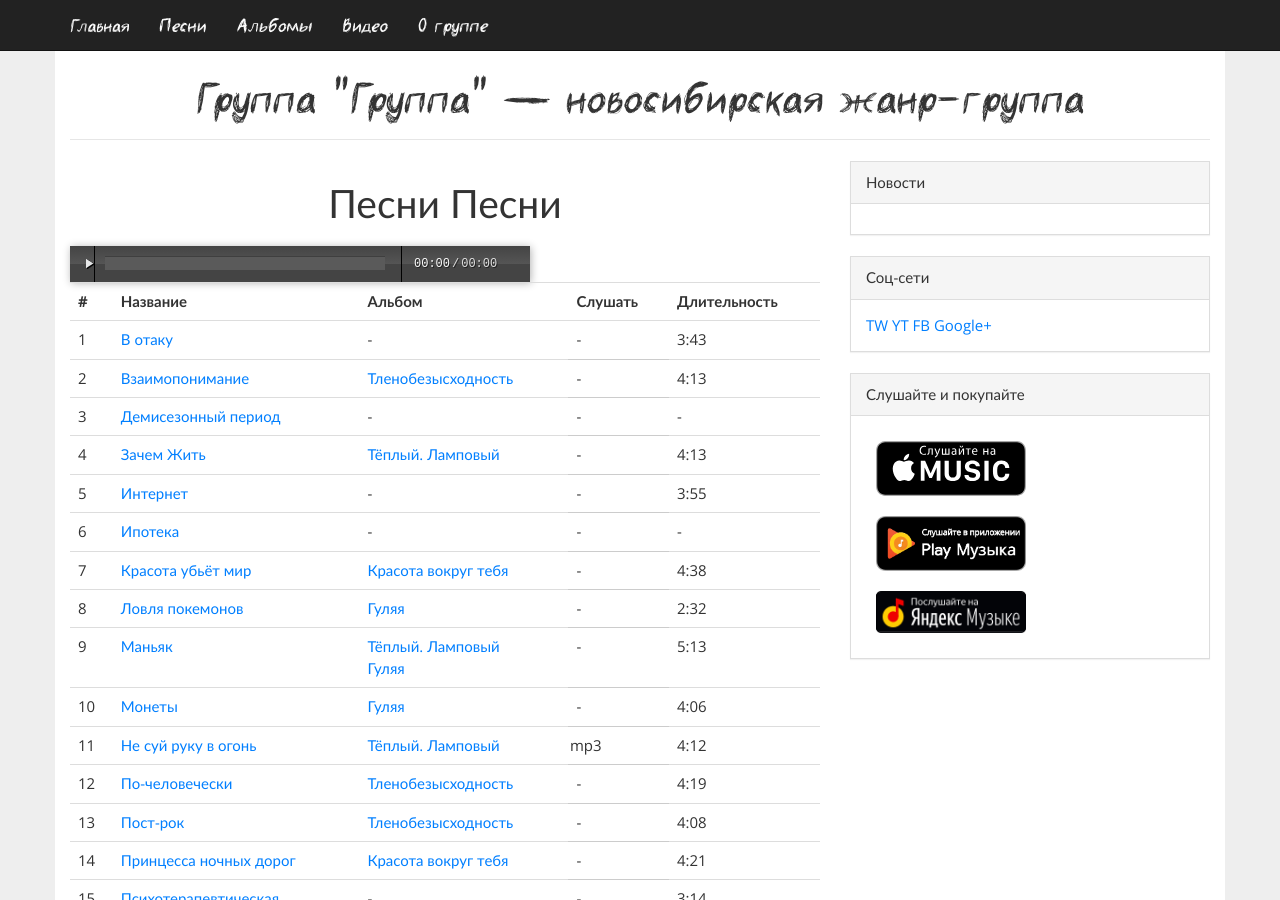
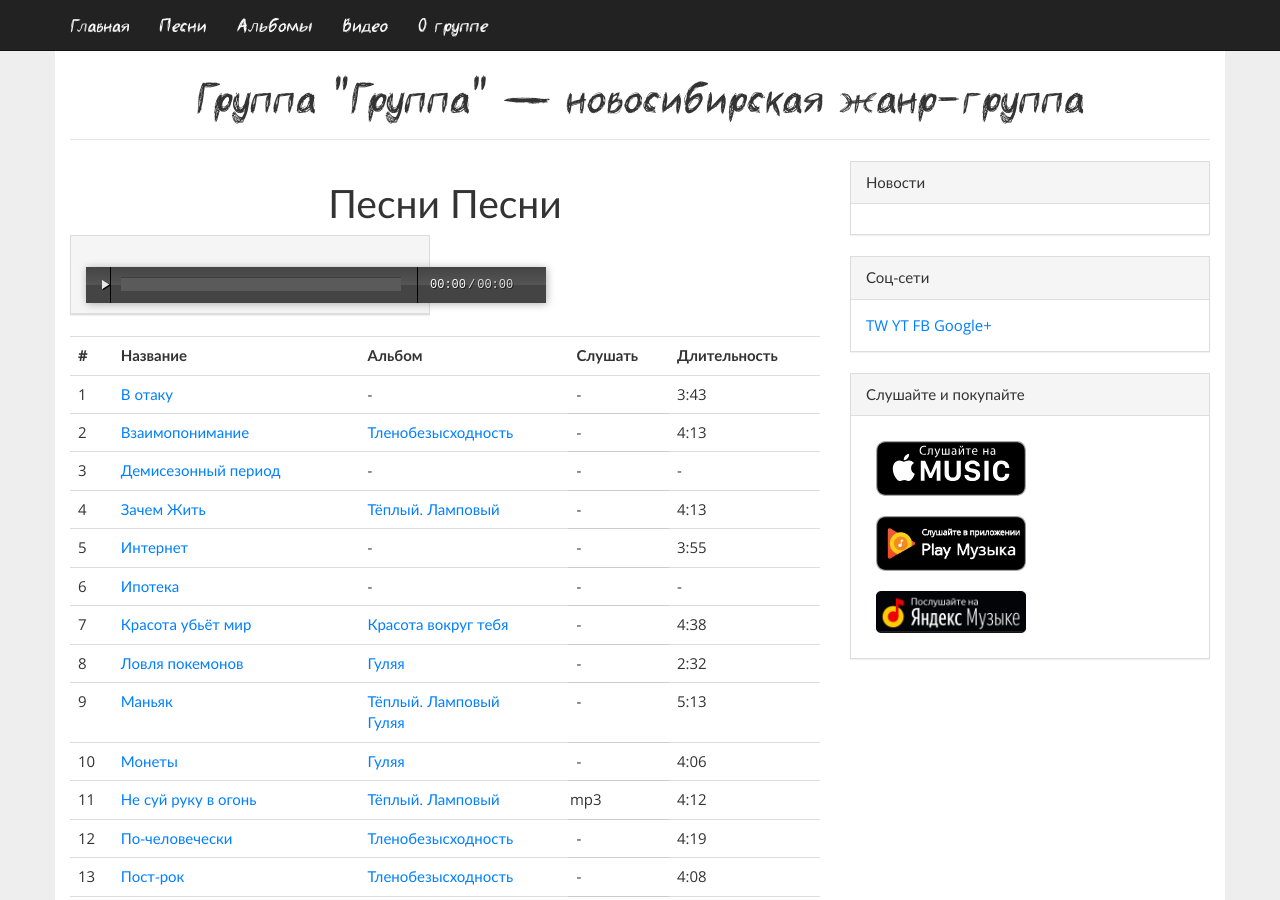
Before and after one commit to gruppa-gruppa-nsk/gruppa-gruppa-nsk.github.io, a Jekyll site: the page built from songs/index.html, in a window 1280 px wide and 900 px high. Built offline with Jekyll 4.4.1, drawn with Linux system fonts in a browser that asks for light colours; comment, search, counter and statistics services are not loaded.

Commit message:
floating

```diff
--- a/songs/index.html
+++ b/songs/index.html
@@ -22,8 +22,16 @@
     </script>
 
 <h1>Песни Песни</h1>
-<h3 id="current-song-id"></h3>
-<audio preload="none"></audio>
+<div style="float:bottom;" class="row text-center">
+	<div class="col-md-6">
+		<div class="panel panel-default">
+			<div class="panel-heading">
+				<h3 id="current-song-id"></h3>
+				<audio preload="none"></audio>
+			</div>
+		</div>
+	</div>
+</div>
 <table class="table table-hover">
 <tr>
 	<th>#</th>
@@ -58,7 +66,7 @@
 		<td class="gruppa-media-url-td">
 			{% if post.download and post.download != '' %}
 				{% for dnl in post.download %}
-					<div data-src="{{ dnl.url }}" class="gruppa-media-url" alt="{{ dnl.name }}">
+					<div data-src="{{ dnl.url }}" class="gruppa-media-url" alt="{{ post.name }} - {{ dnl.name }}">
 						{{ dnl.name }}
 					</div>
 					{% if forloop.last == false %}
```
